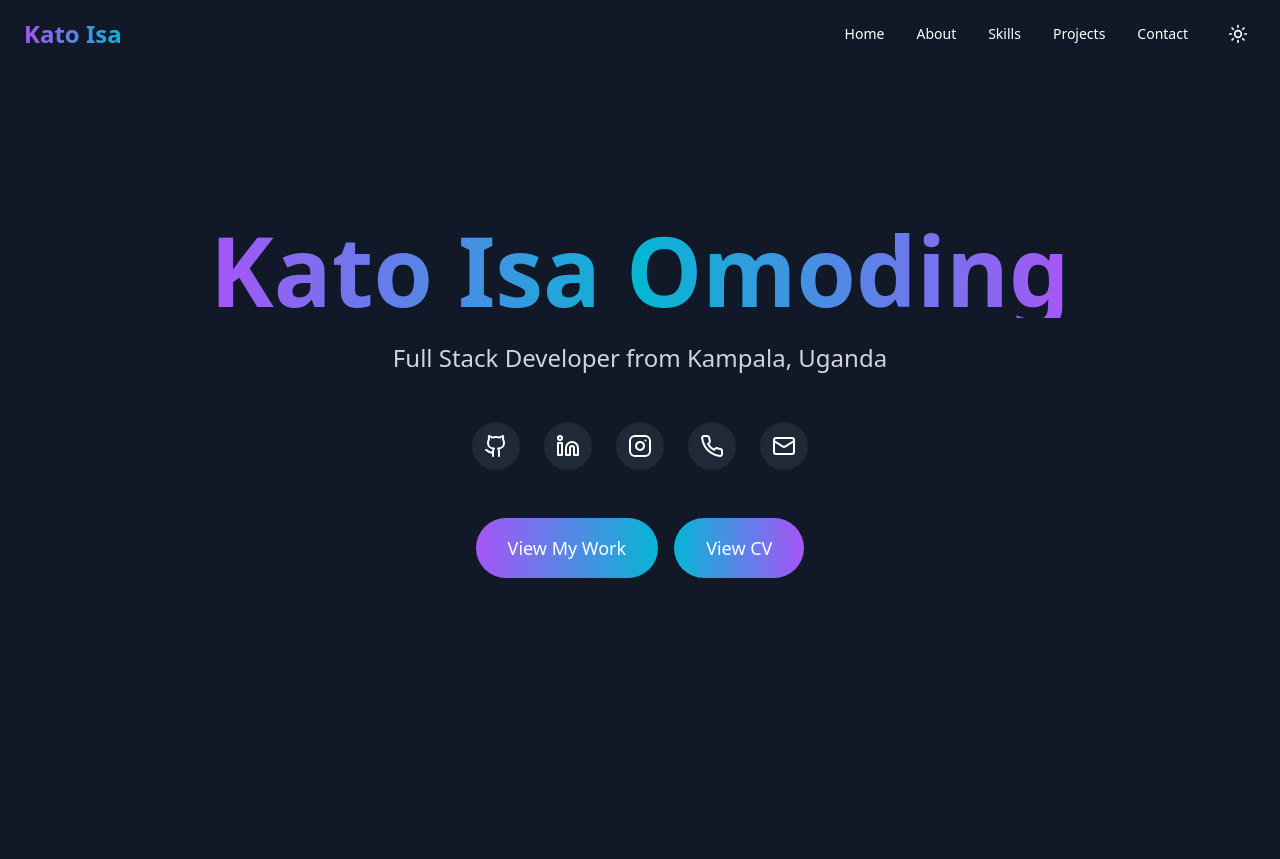
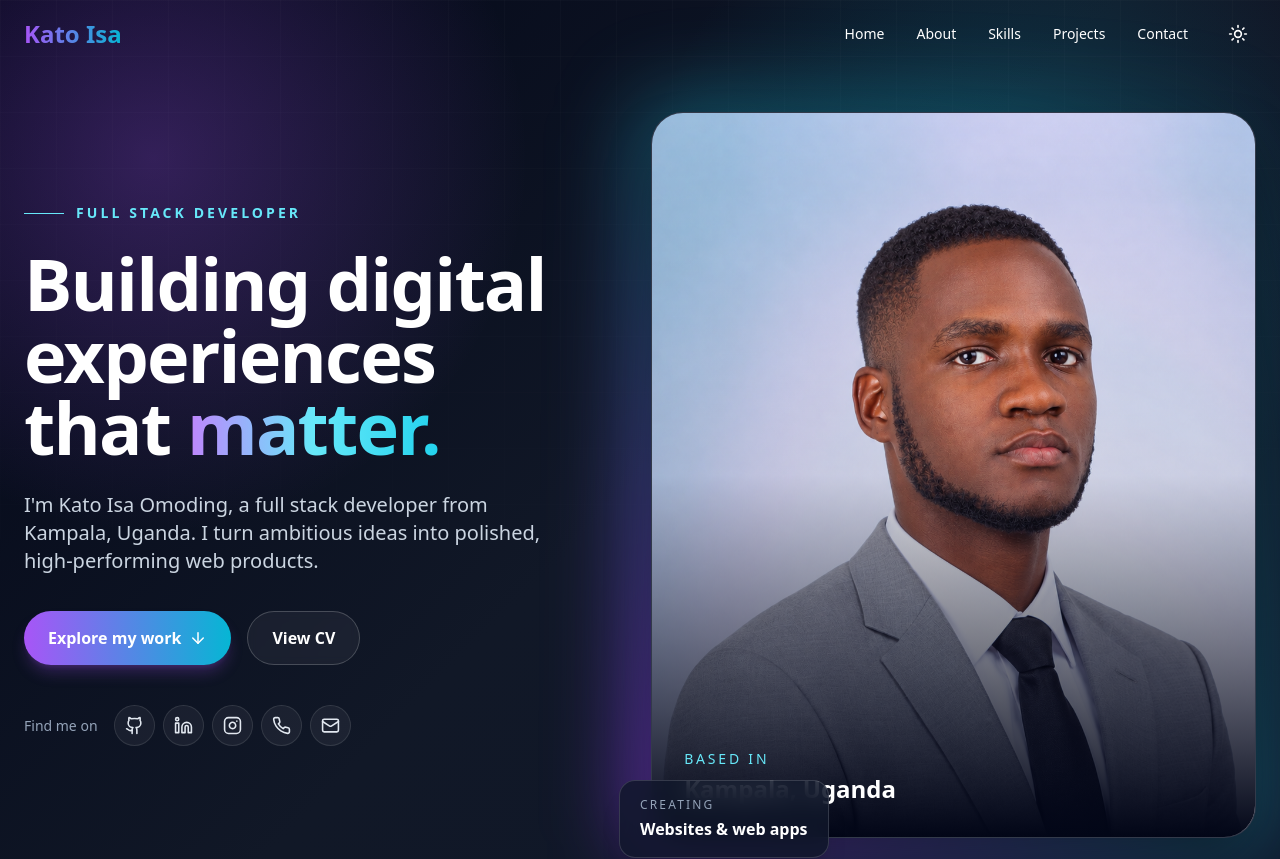
Before and after one commit to katoisa256/Personal-Website, a React (Vite) app: page / in a window 1280 px wide. Shown: the top 859 px of the page. Built offline with nearby package versions, Linux system fonts and the light colour scheme.

Commit message:
FEAT: enhance website ...

```diff
--- a/src/App.tsx
+++ b/src/App.tsx
@@ -2,7 +2,7 @@ import { useState } from 'react';
 import { Background } from './components/Background';
 import { Navigation } from './components/Navigation';
 import { Hero } from './components/Hero';
-import { About } from './components/About';
+// import { About } from './components/About';
 import { Skills } from './components/Skills';
 import { Projects } from './components/Projects';
 import { Footer } from './components/Footer';
@@ -17,7 +17,7 @@ function App() {
         <Background />
         <Navigation isDarkMode={isDarkMode} toggleTheme={() => setIsDarkMode(!isDarkMode)} />
         <Hero />
-        <About />
+        {/* <About /> */}
         {/* <Testimonials /> */}
         <Skills />
         <Projects />
--- a/src/components/Hero.tsx
+++ b/src/components/Hero.tsx
@@ -1,76 +1,68 @@
 import { motion } from 'framer-motion';
-import { Github, Linkedin, Instagram, Mail, Phone } from 'lucide-react';
+import { ArrowDown, Github, Instagram, Linkedin, Mail, Phone } from 'lucide-react';
+
+const socialLinks = [
+  { Icon: Github, href: 'https://github.com/KatoIsa256', label: 'GitHub' },
+  { Icon: Linkedin, href: 'https://www.linkedin.com/in/kato-omoding-932972206?utm_source=share&utm_campaign=share_via&utm_content=profile&utm_medium=ios_app', label: 'LinkedIn' },
+  { Icon: Instagram, href: 'https://www.instagram.com/katoisa256/', label: 'Instagram' },
+  { Icon: Phone, href: 'https://wa.me/+256705207718', label: 'WhatsApp' },
+  { Icon: Mail, href: 'mailto:katoisa256@gmail.com', label: 'Email' },
+];
 
 export function Hero() {
   return (
-    <section id="home" className="min-h-screen flex items-center justify-center relative overflow-hidden">
-      <div className="max-w-7xl mx-auto px-6 py-24 text-center">
-        <motion.h1
-          initial={{ opacity: 0, y: 20 }}
-          animate={{ opacity: 1, y: 0 }}
-          transition={{ duration: 0.8 }}
-          className="text-6xl md:text-8xl font-bold mb-6 bg-clip-text text-transparent bg-gradient-to-r from-purple-500 via-cyan-500 to-purple-500"
-        >
-          Kato Isa Omoding
-        </motion.h1>
+    <section id="home" className="relative isolate min-h-screen overflow-hidden bg-slate-950 text-white">
+      <div className="absolute inset-0 -z-20 bg-[radial-gradient(circle_at_12%_18%,rgba(168,85,247,0.28),transparent_28%),radial-gradient(circle_at_78%_25%,rgba(6,182,212,0.22),transparent_30%),linear-gradient(135deg,#020617_0%,#111827_52%,#0f172a_100%)]" />
+      <div className="absolute inset-0 -z-10 opacity-30 [background-image:linear-gradient(rgba(255,255,255,0.06)_1px,transparent_1px),linear-gradient(90deg,rgba(255,255,255,0.06)_1px,transparent_1px)] [background-size:3.5rem_3.5rem] [mask-image:linear-gradient(to_bottom,black,transparent_80%)]" />
 
-        <motion.p
-          initial={{ opacity: 0, y: 20 }}
-          animate={{ opacity: 1, y: 0 }}
-          transition={{ duration: 0.8, delay: 0.2 }}
-          className="text-xl md:text-2xl mb-12 text-gray-600 dark:text-gray-300"
-        >
-          Full Stack Developer from Kampala, Uganda
-        </motion.p>
+      <div className="mx-auto grid min-h-screen max-w-7xl items-center gap-12 px-6 pb-16 pt-28 lg:grid-cols-[0.95fr_1.05fr] lg:gap-20 lg:pb-10">
+        <div className="order-2 lg:order-1">
+          <motion.p initial={{ opacity: 0, y: 16 }} animate={{ opacity: 1, y: 0 }} transition={{ duration: 0.6 }} className="mb-6 flex items-center gap-3 text-sm font-semibold uppercase tracking-[0.22em] text-cyan-300">
+            <span className="h-px w-10 bg-cyan-300" /> Full Stack Developer
+          </motion.p>
 
-        <motion.div
-          initial={{ opacity: 0, y: 20 }}
-          animate={{ opacity: 1, y: 0 }}
-          transition={{ duration: 0.8, delay: 0.4 }}
-          className="flex justify-center space-x-6 mb-12"
-        >
-          {[
-            { Icon: Github, href: 'https://github.com/KatoIsa256', label: 'GitHub' },
-            { Icon: Linkedin, href: 'https://www.linkedin.com/in/kato-omoding-932972206?utm_source=share&utm_campaign=share_via&utm_content=profile&utm_medium=ios_app', label: 'LinkedIn' },
-            { Icon: Instagram, href: 'https://www.instagram.com/katoisa256/', label: 'Instagram' },
-            { Icon: Phone, href: 'https://wa.me/+256705207718', label: 'WhatsApp' },
-            { Icon: Mail, href: 'mailto:katoisa256@gmail.com', label: 'Email' },
-          ].map(({ Icon, href, label }) => (
-            <motion.a
-              key={href}
-              href={href}
-              target="_blank"
-              rel="noopener noreferrer"
-              whileHover={{ scale: 1.2 }}
-              className="p-3 rounded-full bg-gray-100 dark:bg-gray-800 hover:bg-purple-500 dark:hover:bg-purple-500 transition-colors group"
-            >
-              <Icon size={24} />
-              <span className="absolute -bottom-8 left-1/2 -translate-x-1/2 opacity-0 group-hover:opacity-100 transition-opacity text-sm">
-                {label}
-              </span>
-            </motion.a>
-          ))}
+          <motion.h1 initial={{ opacity: 0, y: 24 }} animate={{ opacity: 1, y: 0 }} transition={{ duration: 0.75, delay: 0.1 }} className="max-w-3xl text-5xl font-bold leading-[0.95] tracking-tight sm:text-6xl md:text-7xl">
+            Building digital experiences that <span className="bg-gradient-to-r from-purple-400 via-cyan-300 to-cyan-400 bg-clip-text text-transparent">matter.</span>
+          </motion.h1>
+
+          <motion.p initial={{ opacity: 0, y: 24 }} animate={{ opacity: 1, y: 0 }} transition={{ duration: 0.75, delay: 0.2 }} className="mt-7 max-w-xl text-lg leading-relaxed text-slate-300 md:text-xl">
+            I&apos;m Kato Isa Omoding, a full stack developer from Kampala, Uganda. I turn ambitious ideas into polished, high-performing web products.
+          </motion.p>
+
+          <motion.div initial={{ opacity: 0, y: 24 }} animate={{ opacity: 1, y: 0 }} transition={{ duration: 0.75, delay: 0.3 }} className="mt-9 flex flex-wrap gap-4">
+            <a href="#projects" className="group inline-flex items-center gap-2 rounded-full bg-gradient-to-r from-purple-500 to-cyan-500 px-6 py-3.5 font-semibold text-white shadow-lg shadow-purple-500/25 transition hover:-translate-y-1 hover:shadow-cyan-500/25">
+              Explore my work <ArrowDown size={18} className="transition-transform group-hover:translate-y-0.5" />
+            </a>
+            <a href="/Kato_CV.pdf" target="_blank" rel="noopener noreferrer" className="rounded-full border border-white/20 bg-white/5 px-6 py-3.5 font-semibold text-white backdrop-blur-sm transition hover:-translate-y-1 hover:border-cyan-300/70 hover:bg-white/10">View CV</a>
+          </motion.div>
+
+          <motion.div initial={{ opacity: 0 }} animate={{ opacity: 1 }} transition={{ duration: 0.75, delay: 0.5 }} className="mt-10 flex items-center gap-4">
+            <span className="text-sm text-slate-400">Find me on</span>
+            <div className="flex gap-2">
+              {socialLinks.map(({ Icon, href, label }) => (
+                <a key={label} href={href} target="_blank" rel="noopener noreferrer" aria-label={label} className="rounded-full border border-white/10 bg-white/5 p-2.5 text-slate-200 transition hover:-translate-y-1 hover:border-purple-400 hover:bg-purple-500 hover:text-white">
+                  <Icon size={19} />
+                </a>
+              ))}
+            </div>
+          </motion.div>
+        </div>
+
+        <motion.div initial={{ opacity: 0, scale: 0.92, x: 32 }} animate={{ opacity: 1, scale: 1, x: 0 }} transition={{ duration: 0.9, delay: 0.15, ease: 'easeOut' }} className="relative order-1 mx-auto w-full max-w-md lg:order-2 lg:max-w-none">
+          <div className="absolute -inset-5 rounded-[2.5rem] bg-gradient-to-tr from-purple-600/70 via-cyan-400/30 to-transparent blur-2xl" />
+          <div className="relative aspect-[4/5] overflow-hidden rounded-[2rem] border border-white/15 bg-slate-900 shadow-2xl shadow-black/50 lg:aspect-[5/6]">
+            <img src="/2.png" alt="Kato Isa Omoding" className="h-full w-full object-cover object-center" />
+            <div className="absolute inset-0 bg-gradient-to-t from-slate-950 via-slate-950/10 to-transparent" />
+            <div className="absolute inset-x-0 bottom-0 p-6 sm:p-8">
+              <p className="text-sm font-medium uppercase tracking-[0.2em] text-cyan-300">Based in</p>
+              <p className="mt-1 text-2xl font-semibold">Kampala, Uganda</p>
+            </div>
+          </div>
+          <div className="absolute -bottom-5 -left-4 rounded-2xl border border-white/15 bg-slate-900/80 px-5 py-4 shadow-xl backdrop-blur-md sm:-left-8">
+            <p className="text-xs uppercase tracking-[0.18em] text-slate-400">Creating</p>
+            <p className="mt-1 font-semibold text-white">Websites &amp; web apps</p>
+          </div>
         </motion.div>
-
-        <motion.div
-          initial={{ opacity: 0, y: 20 }}
-          animate={{ opacity: 1, y: 0 }}
-          transition={{ duration: 0.8, delay: 0.6 }}
-          className="flex justify-center gap-4"
-        >
-          <a href="#projects"
-            className="inline-block px-8 py-4 text-lg font-medium text-white bg-gradient-to-r from-purple-500 to-cyan-500 rounded-full hover:shadow-lg transform hover:-translate-y-1 transition-all"
-          >
-            View My Work
-          </a>
-
-          <a href="/Kato_CV.pdf" target="_blank" rel="noopener noreferrer"
-            className="inline-block px-8 py-4 text-lg font-medium text-white bg-gradient-to-r from-cyan-500 to-purple-500 rounded-full hover:shadow-lg transform hover:-translate-y-1 transition-all"
-          >
-            View CV
-          </a>
-        </motion.div>
-
       </div>
     </section>
   );
```
